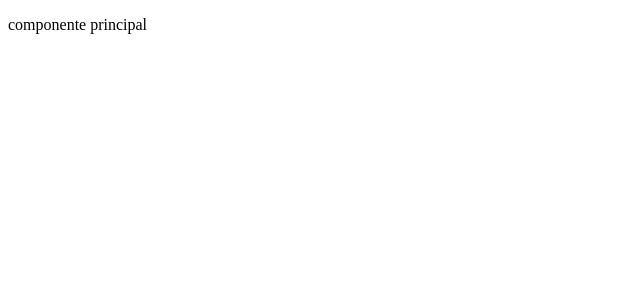
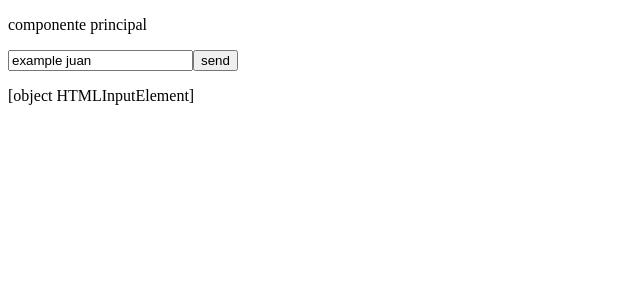
Before and after one commit to JAdrianP/CursoAngularStackBlitz2023, an Angular app: page / in a window 1280 px wide. Shown: the top 300 px of the page, without its empty margins (0-640 px from the left). Built offline with nearby package versions, Linux system fonts and the light colour scheme.

Commit message:
ejemplo de viewChild

```diff
--- a/src/app/app.component.html
+++ b/src/app/app.component.html
@@ -1 +1,9 @@
 <p>componente principal</p>
+
+<div>
+
+</div>
+
+<input type="text" class="test1" value="example juan" #myText>
+<button (click)="send(myText)">send</button>
+<p>{{myText}}</p>
--- a/src/app/app.component.ts
+++ b/src/app/app.component.ts
@@ -1,4 +1,4 @@
-import { Component } from '@angular/core';
+import { Component, ElementRef, ViewChild } from '@angular/core';
 
 @Component({
   selector: 'app-root',
@@ -7,4 +7,16 @@ import { Component } from '@angular/core';
 })
 export class AppComponent {
   title = 'testAngular';
+
+  //esta es la manera de enlazar variables del HTML al TS, las variables HTML son las que llevan # delante
+  //si el static estuviera a true, en caso de estar la variable my text enlazada a un *ngIf y el el elemento
+  //de la variable no estueviera renderizado, daria error, el valor por defecto de static es true
+  @ViewChild('myText', {static: false}) myText!: ElementRef;
+  //@ViewChild('myText') myText!: ElementRef;
+
+  send(data:any){
+
+    console.log(this.myText.nativeElement.value);
+
+  }
 }
```
